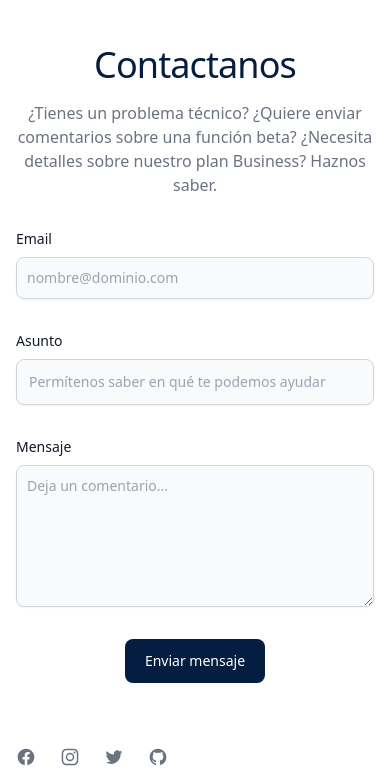
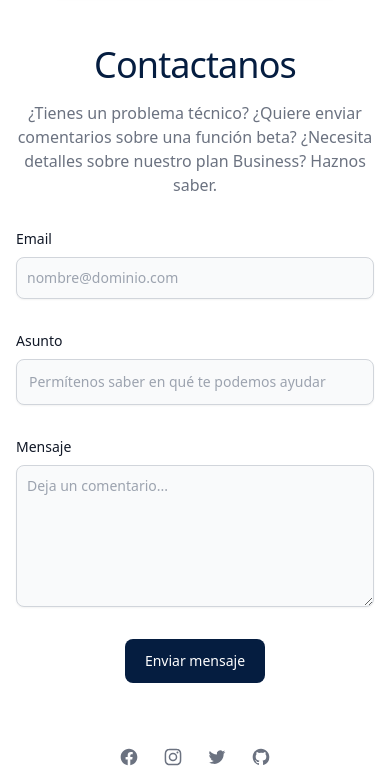
Before and after one commit to BOOTCOOP/Boot-Coop-Site, a plain HTML site: page index.html in a window 390 px wide. Shown: the part 4107-4890 px from the top of the page. Drawn offline with nearby package versions, Linux system fonts and the light colour scheme.

Commit message:
styles footer mobile

```diff
--- a/index.html
+++ b/index.html
@@ -633,7 +633,7 @@ xl	1280px	@media (min-width: 1280px) { ... }
     <footer class="p-4 sm:p-6 dark:bg-gray-800">
       <!-- footer -->
       <div class="mx-auto max-w-screen-xl">
-        <div class="sm:flex sm:items-center sm:justify-center">
+        <div class="flex items-center justify-center">
           <!-- <span class="text-sm text-gray-500 sm:text-center dark:text-gray-400"
             >© 2022
             <a
```
